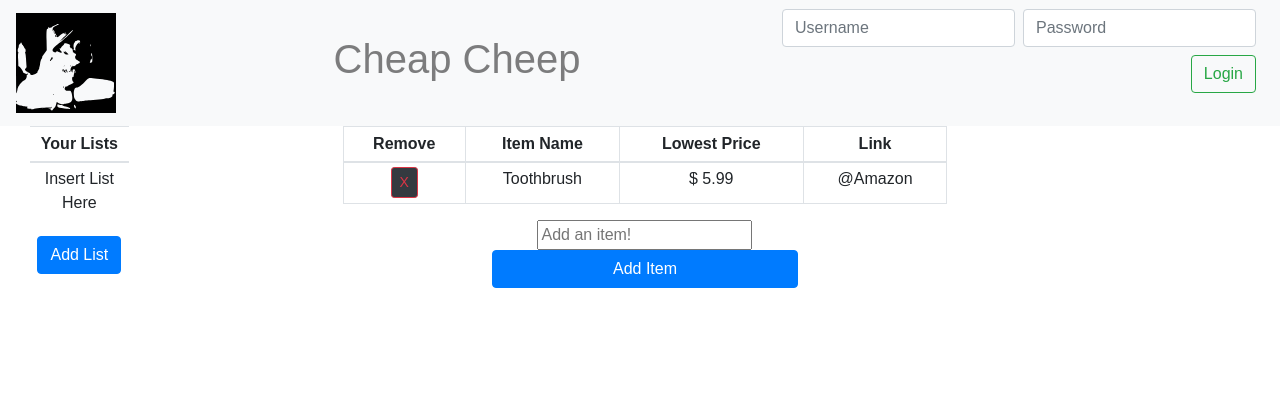
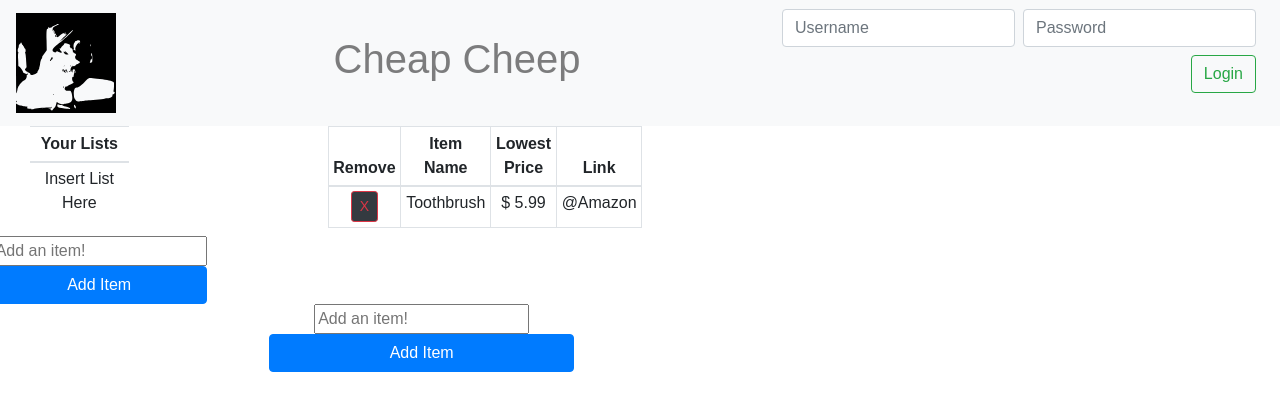
Before and after one commit to rayhe921/Cheap-Cheep, a React (Create React App) app in the folder client/: page /main in a window 1280 px wide. Shown: the top 410 px of the page. Built offline with nearby package versions, Linux system fonts and the light colour scheme.

Commit message:
added sidebar modal

```diff
--- a/client/src/components/Modal/index.js
+++ b/client/src/components/Modal/index.js
@@ -4,7 +4,7 @@ import "./style.css";
 
 
 function Modal(prop) {
-    const showHideClassName = prop.showModal ? "modal display-block" : "modal display-none";
+    const showHideClassName = prop.showModalOne || prop.showModalTwo ? "modal display-block" : "modal display-none";
     return (
         <div className={showHideClassName} tabIndex="-1" role="dialog">
             <div className="modal-dialog" role="document">
--- a/client/src/components/Sidebar/index.js
+++ b/client/src/components/Sidebar/index.js
@@ -18,11 +18,6 @@ function Sidebar(prop) {
                     </tbody>
                 </table>
             </div>
-            <div className="col-8 text-center d-flex justify-content-center">
-            <form>
-                <button type="submit" className="btn btn-primary col align-self-center">Add List</button>
-            </form>
-        </div>
         </div>
     )
 }
--- a/client/src/pages/display.js
+++ b/client/src/pages/display.js
@@ -7,38 +7,59 @@ import Modal from "../components/Modal";
 class Display extends Component {
 
   state = {
-    showModal: false
+    showModalOne: false,
+    showModalTwo: false
   };
 
-  displayModal = (event) => {
+  displayModalOne = (event) => {
     event.preventDefault();
-    this.setState({showModal: true})
+    this.setState({ showModalOne: true })
 
-     console.log("showModal: " + this.state.showModal)
+    console.log("showModalOne: " + this.state.showModalOne)
   };
 
-  hideModal = () => {
-    this.setState({showModal: false})
+  hideModalOne = () => {
+    this.setState({ showModalOne: false })
   }
+
+  displayModalTwo = (event) => {
+    event.preventDefault();
+    this.setState({ showModalTwo: true })
+
+    console.log("showModalTwo: " + this.state.showModalTwo)
+  };
+
+  hideModalTwo = () => {
+    this.setState({ showModalTwo: false })
+  }
+
 
   render() {
     return (
       <div className="row">
         <div className="col-3">
-        <Sidebar></Sidebar>
+          <Sidebar></Sidebar>
+          <Input
+            click={this.displayModalTwo}
+          ></Input>
+          <Modal
+            hideModal={this.hideModalTwo}
+            showModalTwo={this.state.showModalTwo}
+            title="Is This What you Wanted?"
+            body="Body Two"
+          ></Modal>
         </div>
-        <div className="col-9">
         <Shoplist></Shoplist>
         <Input
-          click={this.displayModal}
+          click={this.displayModalOne}
         ></Input>
         <Modal
-          hideModal={this.hideModal}
-          showModal={this.state.showModal}
+          hideModal={this.hideModalOne}
+          showModalOne={this.state.showModalOne}
           title="Is This What you Wanted?"
-          body="Body"
+          body="Body One"
         ></Modal>
-        </div>
+
       </div>
     );
   }
```
Lines whose indentation alone changed are shown as unchanged.
